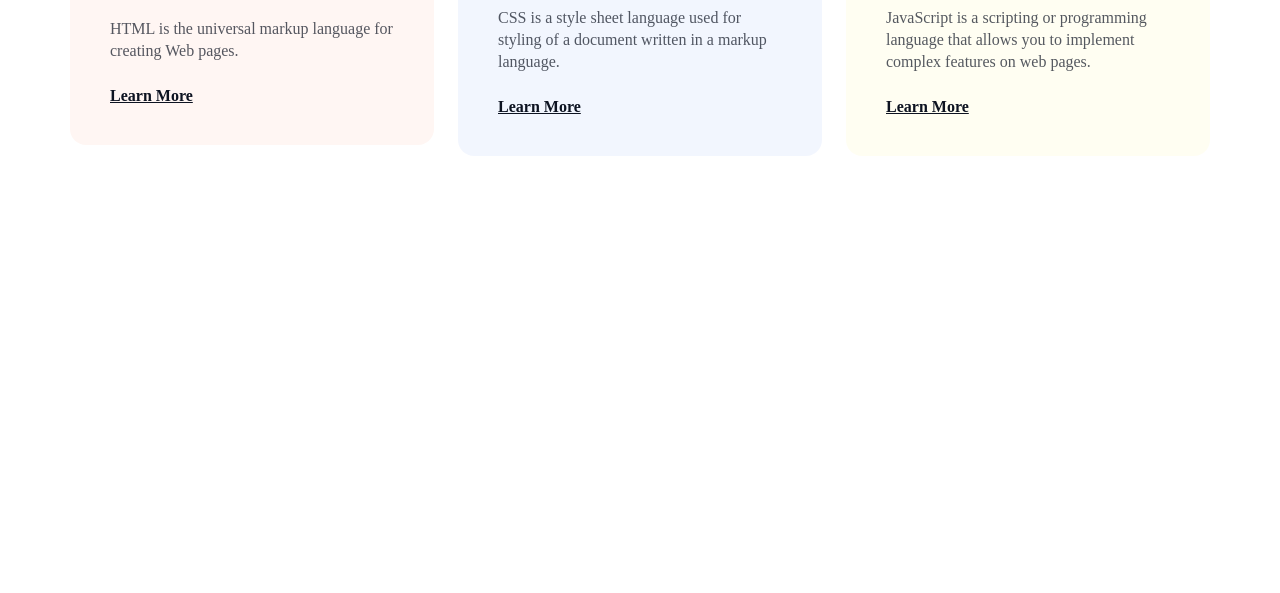
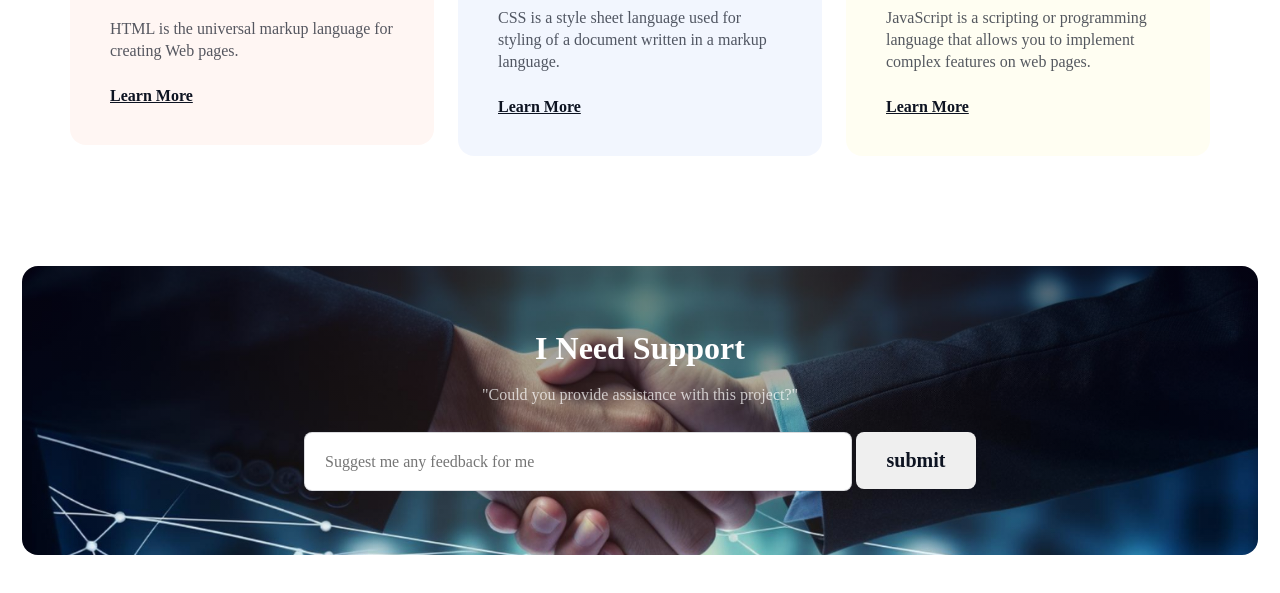
Before and after one commit to shbhuiyan/my-first-assignment-in-ph, a plain HTML site: page index.html in a window 1280 px wide. Shown: the part 3219-3812 px from the top of the page. Before the commit the page ends 3485 px from the top, so only its background shows below. Drawn offline with Linux system fonts and the light colour scheme; a web font is replaced by a local one.

Commit message:
support section

```diff
--- a/index.html
+++ b/index.html
@@ -116,6 +116,22 @@
     </main>
 
     <footer>
+        <!-- This is support section in footer -->
+        <section id="support">
+            <div class="support-content">
+                <h1 class="title">I Need Support</h1>
+            <p class="subtitle">"Could you provide assistance with this project?"</p>
+
+            <div class="msg-box">
+                <input type="text" name="text" id="text" placeholder="Suggest me any feedback for me">
+                <input type="submit" value="submit">
+            </div>
+            </div>
+
+        </section>
+
+        <!-- This is last section in footer -->
+
 
     </footer>
 
--- a/style/style.css
+++ b/style/style.css
@@ -17,7 +17,6 @@ button:hover{
     background-image: url(../assets/Hero-bg.png);
     max-width: 1440px;
     margin: 0 auto;
-    /* margin-bottom: 70px; */
 }
 #banner .banner-container{
     width: 998px;
@@ -346,3 +345,68 @@ button:hover{
 }
 
 /* style next target section */
+
+
+
+/* style support section */
+#support{
+    background-image:linear-gradient(180.00deg, rgba(7, 2, 17, 0.51),rgba(7, 2, 17, 0) 100%),  url(../assets/handshake.jpg);
+    background-position: center;
+    background-size: cover;
+    background-repeat: no-repeat;
+    width: 1140px;
+    padding:64px 48px;
+    margin: 0 auto;
+    border-radius: 16px;
+    margin-bottom: 80px;
+}
+#support .support-content{
+    display: flex;
+    flex-direction: column;
+    justify-content: center;
+    align-items: center;
+}
+#support .title{
+    font-size: 32px;
+    font-weight: 700;
+    line-height: 36px;
+    letter-spacing: 0%;
+    text-align: center;
+    margin-bottom: 16px;
+    color: rgb(255, 255, 255);
+}
+#support .subtitle{
+    font-size: 16px;
+    font-weight: 400;
+    line-height: 26px;
+    letter-spacing: 0%;
+    text-align: center;
+    margin-bottom: 24px;
+    color: rgb(255, 255, 255);
+    opacity: 0.7;
+}
+#support .msg-box input[type=text]{
+    width: 548px;
+    padding: 19px 20px;
+    box-sizing: border-box;
+    border: 1px solid rgba(13, 19, 33, 0.15);
+    text-align:left;
+    border-radius: 8px;
+    font-size: 16px;
+    font-weight: 400;
+    line-height: 19px;
+    letter-spacing: 0%;
+}
+#support .msg-box input[type=submit]{
+    width: 120px;
+    padding: 17px 20px;
+    text-align: center;
+    border-radius: 8px;
+    font-size: 20px;
+    font-weight: 600;
+    line-height: 23px;
+    letter-spacing: 0%;
+    border: none;
+}
+
+/* style foot section */
```
